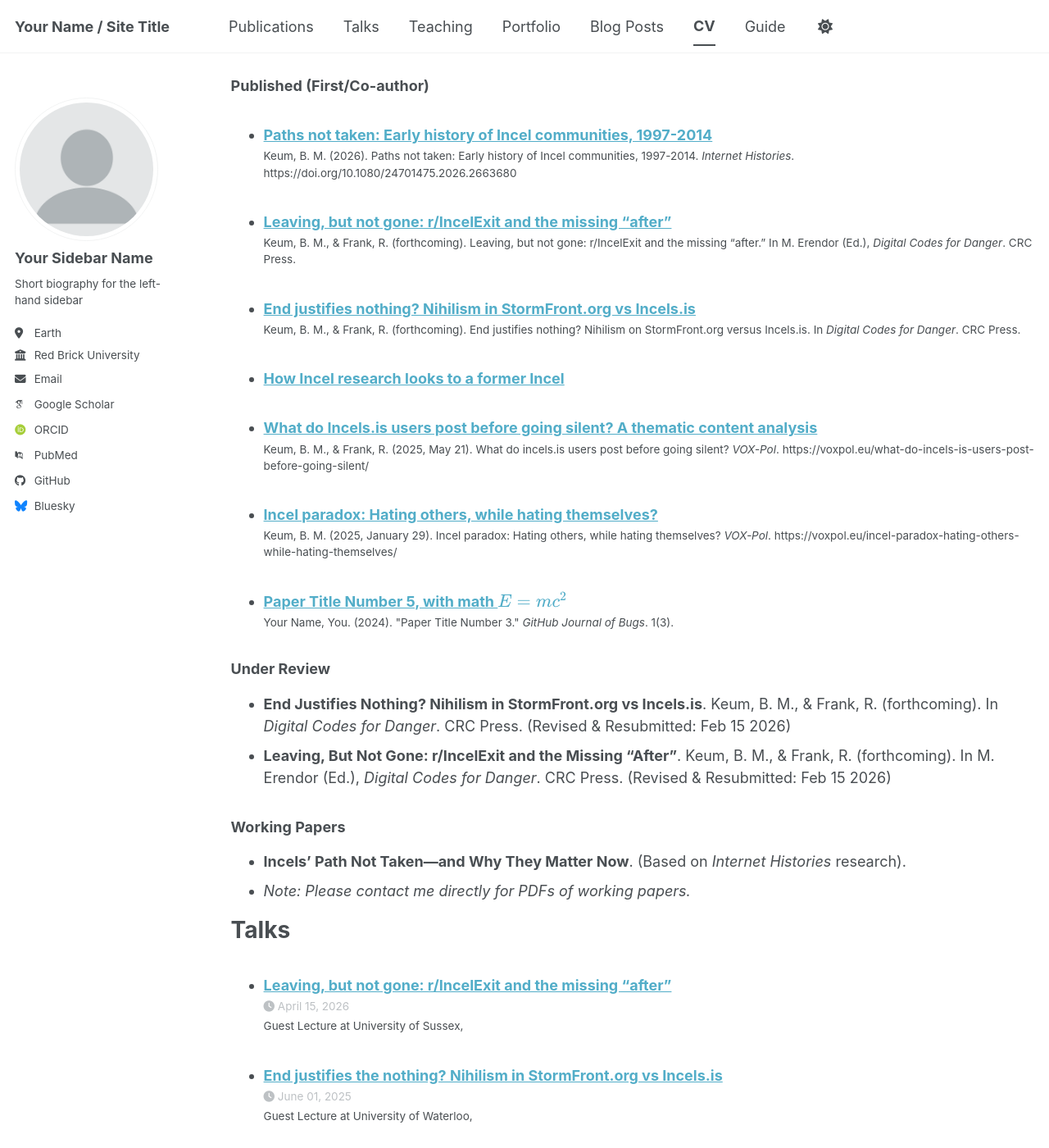
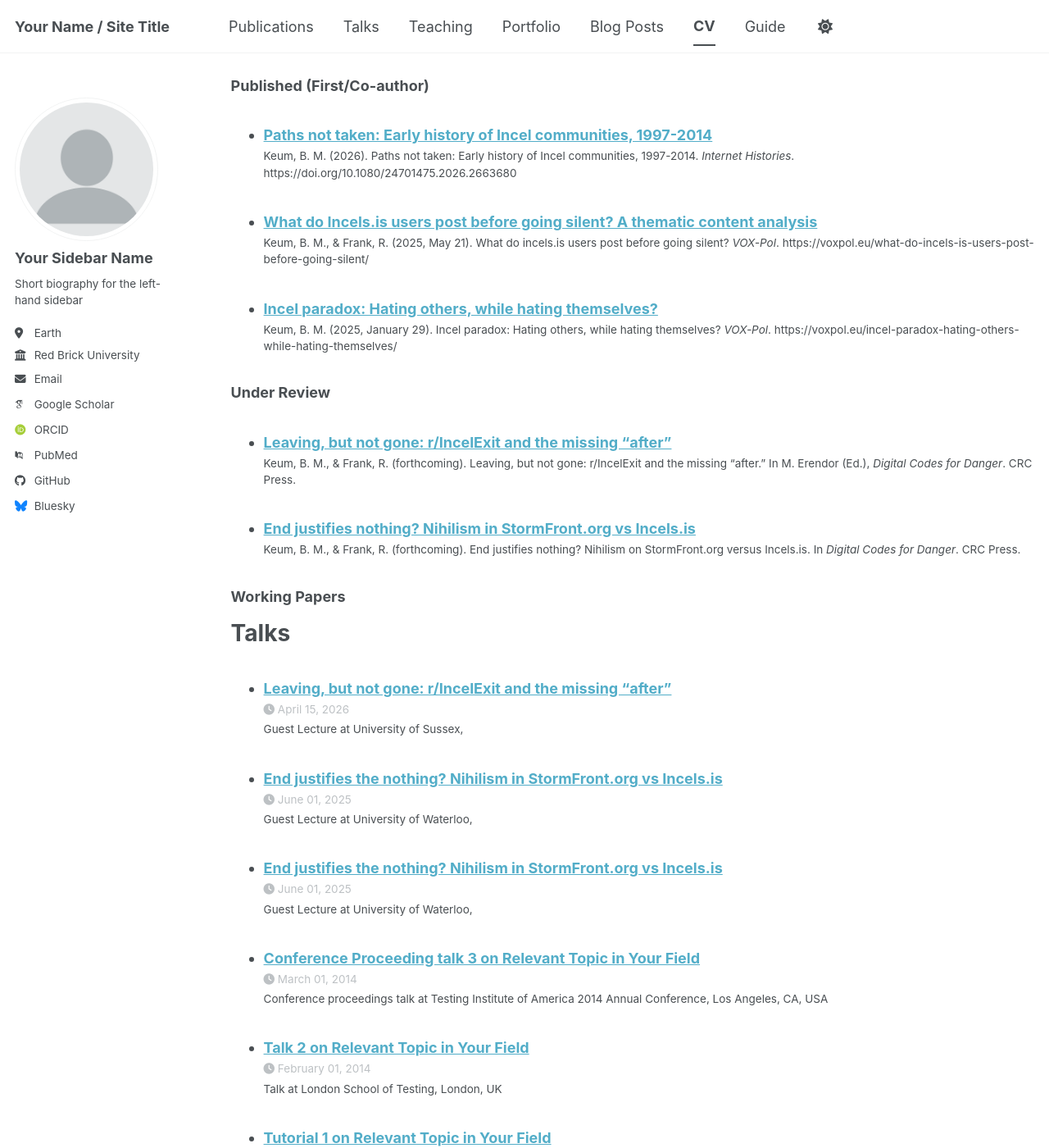
Before and after one commit to bomin-keum/bomin-keum.github.io, a Jekyll site: the page built from _pages/cv.md, in a window 1280 px wide and 1400 px high, scrolled down 288 px. Shown: the whole window at 82% size. Built offline with Jekyll 4.4.1, drawn with Linux system fonts in a browser that asks for light colours; some web fonts are replaced; a script bundle is joined from its source files by our own code; library files that are not in the unit come from our copies.

Commit message:
Update CV page to include publication categories

```diff
--- a/_pages/cv.md
+++ b/_pages/cv.md
@@ -18,17 +18,19 @@
 Publications
 ======
 ### Published (First/Co-author)
-<ul>{% for post in site.publications reversed %}
+<ul>{% for post in site.publications reversed %}{% if post.category == 'manuscripts' %}
   {% include archive-single-cv.html %}
-{% endfor %}</ul>
+{% endif %}{% endfor %}</ul>
 
 ### Under Review
-* **End Justifies Nothing? Nihilism in StormFront.org vs Incels.is**. Keum, B. M., & Frank, R. (forthcoming). In *Digital Codes for Danger*. CRC Press. (Revised & Resubmitted: Feb 15 2026)
-* **Leaving, But Not Gone: r/IncelExit and the Missing “After”**. Keum, B. M., & Frank, R. (forthcoming). In M. Erendor (Ed.), *Digital Codes for Danger*. CRC Press. (Revised & Resubmitted: Feb 15 2026)
+<ul>{% for post in site.publications reversed %}{% if post.category == 'under_review' %}
+  {% include archive-single-cv.html %}
+{% endif %}{% endfor %}</ul>
 
 ### Working Papers
-* **Incels' Path Not Taken—and Why They Matter Now**. (Based on *Internet Histories* research).
-* *Note: Please contact me directly for PDFs of working papers.*
+<ul>{% for post in site.publications reversed %}{% if post.category == 'working_paper' %}
+  {% include archive-single-cv.html %}
+{% endif %}{% endfor %}</ul>
 
 Talks
 ======
```
